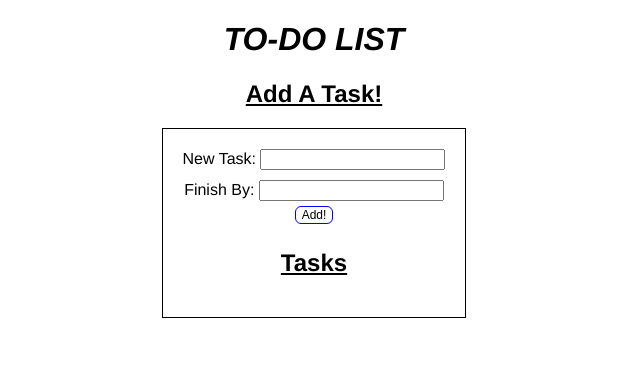
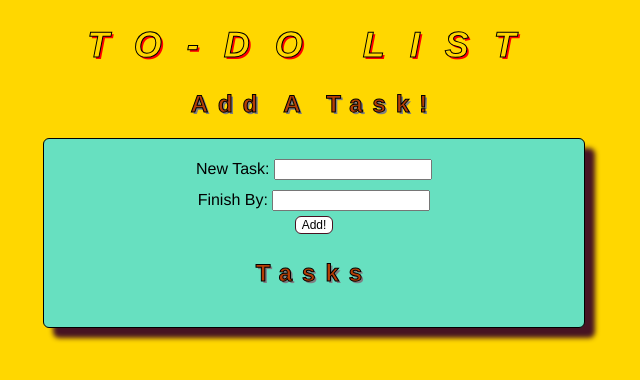
Before and after one commit to jgiwoyna/weekendchallenge_04, a website: page public/views/index.html in a window 1280 px wide. Shown: the whole page, without its empty margins (326-966 px from the left). Drawn offline with Linux system fonts and the light colour scheme; files that its build step writes are made by us from their sources; no server answers; files whose address does not match are found by name.

Commit message:
added css

```diff
--- a/public/scripts/client.js
+++ b/public/scripts/client.js
@@ -5,7 +5,9 @@ $(document).ready(function(){
   $('#task-submit').on('click', postTask);
   $('#task-list').on('click', '.delete', deleteTask);
   $('#task-list').on('click', '.update', updateTask);
-
+  $('.update').click(function(){
+    $('.done').css('background-color', 'green');
+  });
 
 });
 
@@ -100,16 +102,14 @@ function appendTasks(tasks) {
     $el = $('#task-list').children().last();
     var task = tasks[i];
     $el.data('id', task.id);
-    // console.log("Date from DB: ", book.published);
-    //
-    // var convertedDate = book.published.substr(0, 10);
-    // console.log(convertedDate);
 
-    $el.append('<input type="text" name="new_task" value="' + task.new_task + '" />');
-    $el.append('<input type="text" name="finish_by" value="' + task.finish_by + '" />');
-    // var newDate = $('<input type="date" name="published" />');
-    // newDate.val(convertedDate)
-    // $el.append(newDate);
+    var convertedDate = task.finish_by.substr(0, 10);
+
+    $el.append('<input type="text" class="done" name="new_task" value="' + task.new_task + '" />');
+    //$el.append('<input type="text" name="finish_by" value="' + task.finish_by + '" />');
+    var newDate = $('<input type="text" class="done" name="finish_by" />');
+    newDate.val(convertedDate)
+    $el.append(newDate);
 
     $el.append('<button class="update">Complete</button>');
     $el.append('<button class="delete">Delete</button>');
--- a/public/styles/style.css
+++ b/public/styles/style.css
@@ -1,20 +1,36 @@
+body {
+  background-color: gold;
+}
+
 .container {
   font-family: helvetica;
   text-align: center;
 }
 
 h1 {
+  text-shadow: 2px 2px #ff0000;
+  letter-spacing: 25px;
+  color: gold;
   font-style: oblique;
+  font-size: 36px;
+  -webkit-text-stroke: 1px black;
 }
 
 h2 {
-  text-decoration: underline;
+  text-shadow: 2px 2px #7e7f82;
+  letter-spacing: 10px;
+  color: #b53f05;
+  -webkit-text-stroke: 1px black;
 }
 
 #add-task {
+  background-color: #67e0c0;
   border: 1px solid black;
+  border-radius: 6px;
   padding: 20px 20px 20px 20px;
   display: inline-table;
+  width: 500px;
+  box-shadow: 10px 10px 5px #471322;
 }
 
 #new_task {
@@ -26,15 +42,20 @@ h2 {
   border-radius: 6px;
   background-color: white;
   color: black;
-  border: 1px solid blue;
+  border: 1px solid #471322;
   -webkit-transition-duration: 0.4s;
   transition-duration: 0.4s;
   margin: 5px 0 5px 0;
 }
 
 #task-submit:hover {
-  background-color: blue;
+  background-color: #471322;
+  opacity: 0.8;
   color: white;
+}
+
+input {
+  width: 150px;
 }
 
 .update {
```
